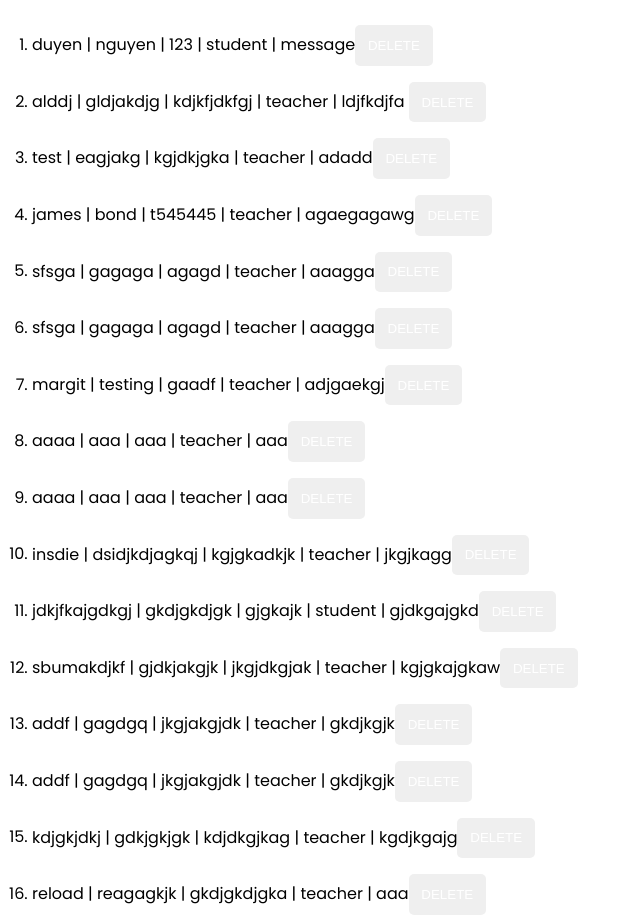
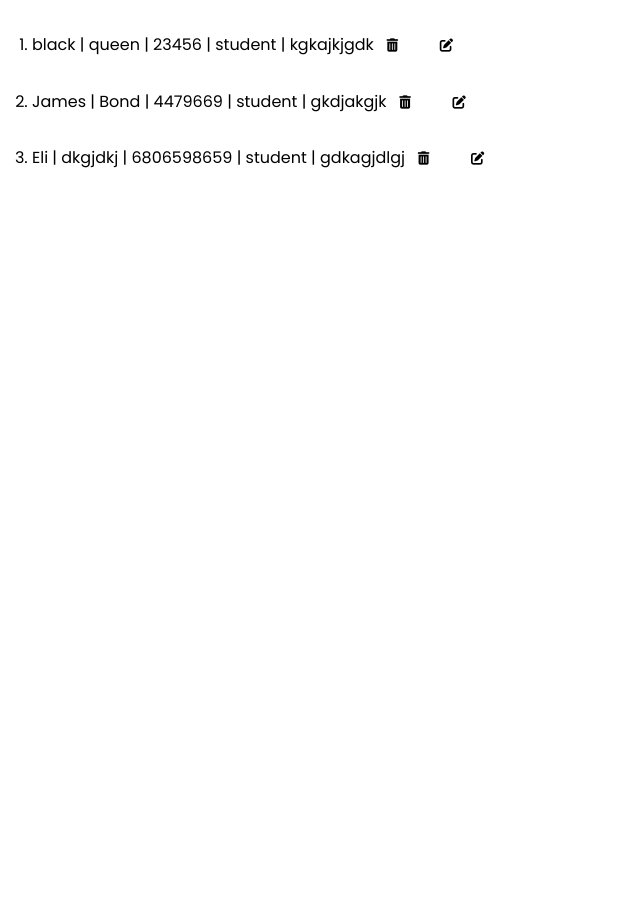
Before and after one commit to Duyen-codes/react22k-notes, a React (Create React App) app: page / in a window 1280 px wide. Shown: the part 540-1455 px from the top of the page, without its empty margins (0-640 px from the left). After the commit the page ends 800 px from the top, so only its background shows below. Built offline with nearby package versions, Linux system fonts and the light colour scheme; data requests are answered from the project's data file.

Commit message:
delete function, EditForm file edited

```diff
--- a/db.json
+++ b/db.json
@@ -1,132 +1,28 @@
 {
   "notes": [
     {
-      "firstname": "duyen",
-      "lastname": "nguyen",
-      "phonenumber": "123",
-      "message": "message",
+      "firstname": "black",
+      "lastname": "queen",
+      "phonenumber": "23456",
+      "message": "kgkajkjgdk",
       "role": "student",
-      "id": 1
-    },
-    {
-      "firstname": "alddj",
-      "lastname": "gldjakdjg",
-      "phonenumber": "kdjkfjdkfgj",
-      "message": "ldjfkdjfa ",
-      "role": "teacher",
-      "id": 2
-    },
-    {
-      "firstname": "test",
-      "lastname": "eagjakg",
-      "phonenumber": "kgjdkjgka",
-      "message": "adadd",
-      "role": "teacher",
-      "id": 3
-    },
-    {
-      "firstname": "james",
-      "lastname": "bond",
-      "phonenumber": "t545445",
-      "message": "agaegagawg",
-      "role": "teacher",
-      "id": 4
-    },
-    {
-      "firstname": "sfsga",
-      "lastname": "gagaga",
-      "phonenumber": "agagd",
-      "message": "aaagga",
-      "role": "teacher",
-      "id": 5
-    },
-    {
-      "firstname": "sfsga",
-      "lastname": "gagaga",
-      "phonenumber": "agagd",
-      "message": "aaagga",
-      "role": "teacher",
-      "id": 6
-    },
-    {
-      "firstname": "margit",
-      "lastname": "testing",
-      "phonenumber": "gaadf",
-      "message": "adjgaekgj",
-      "role": "teacher",
-      "id": 7
-    },
-    {
-      "firstname": "aaaa",
-      "lastname": "aaa",
-      "phonenumber": "aaa",
-      "message": "aaa",
-      "role": "teacher",
-      "id": 8
-    },
-    {
-      "firstname": "aaaa",
-      "lastname": "aaa",
-      "phonenumber": "aaa",
-      "message": "aaa",
-      "role": "teacher",
-      "id": 9
-    },
-    {
-      "firstname": "insdie ",
-      "lastname": "dsidjkdjagkqj",
-      "phonenumber": "kgjgkadkjk",
-      "message": "jkgjkagg",
-      "role": "teacher",
-      "id": 10
-    },
-    {
-      "firstname": "jdkjfkajgdkgj",
-      "lastname": "gkdjgkdjgk",
-      "phonenumber": "gjgkajk",
-      "message": "gjdkgajgkd",
-      "role": "student",
-      "id": 11
-    },
-    {
-      "firstname": "sbumakdjkf",
-      "lastname": "gjdkjakgjk",
-      "phonenumber": "jkgjdkgjak",
-      "message": "kgjgkajgkaw",
-      "role": "teacher",
-      "id": 12
-    },
-    {
-      "firstname": "addf",
-      "lastname": "gagdgq",
-      "phonenumber": "jkgjakgjdk",
-      "message": "gkdjkgjk",
-      "role": "teacher",
-      "id": 13
-    },
-    {
-      "firstname": "addf",
-      "lastname": "gagdgq",
-      "phonenumber": "jkgjakgjdk",
-      "message": "gkdjkgjk",
-      "role": "teacher",
-      "id": 14
-    },
-    {
-      "firstname": "kdjgkjdkj",
-      "lastname": "gdkjgkjgk",
-      "phonenumber": "kdjdkgjkag",
-      "message": "kgdjkgajg",
-      "role": "teacher",
       "id": 15
     },
     {
-      "firstname": "reload",
-      "lastname": "reagagkjk",
-      "phonenumber": "gkdjgkdjgka",
-      "message": "aaa",
-      "role": "teacher",
+      "firstname": "James",
+      "lastname": "Bond",
+      "phonenumber": "4479669",
+      "message": "gkdjakgjk",
+      "role": "student",
       "id": 16
+    },
+    {
+      "firstname": "Eli",
+      "lastname": "dkgjdkj",
+      "phonenumber": "6806598659",
+      "message": "gdkagjdlgj",
+      "role": "student",
+      "id": 17
     }
   ]
 }
--- a/public/index.html
+++ b/public/index.html
@@ -12,6 +12,10 @@
     <link rel="apple-touch-icon" href="%PUBLIC_URL%/logo192.png" />
 
     <link rel="manifest" href="%PUBLIC_URL%/manifest.json" />
+    <link
+      rel="stylesheet"
+      href="https://cdnjs.cloudflare.com/ajax/libs/font-awesome/6.1.1/css/all.min.css"
+    />
 
     <title>React App</title>
   </head>
--- a/src/App.js
+++ b/src/App.js
@@ -48,6 +48,7 @@ class App extends Component {
   // when users confirm 'yes'
   handleSubmit = () => {
     console.log("handle submit clicked");
+    // post input data to server
     axios
       .post("http://localhost:3010/notes", this.state.inputData)
       .then((res) => {
@@ -72,13 +73,34 @@ class App extends Component {
     // this.closeHandler();
   };
 
-  handleDelete = (note) => {
-    axios
-      .delete(`http://localhost:3010/notes/${note.id}`)
-      .then((response) => {
-        this.setState({ notes: [...this.state.notes, response.data] });
-      })
-      .catch((error) => console.log(error));
+  handleDelete = (id) => {
+    axios.delete(`http://localhost:3010/notes/${id}`).then((res) => {
+      const notes = this.state.notes.filter((item) => item.id !== id);
+      this.setState({ notes: notes });
+    });
+  };
+
+  handleEdit = (id) => {
+    console.log("handle edit", "item id:", id);
+  };
+
+  handleUpdate = (id) => {
+    axios.put(`http://localhost:3010/notes/${id}`);
+    console.log("handleEdit clicked");
+    this.setState({ showPopup: !this.state.showPopup });
+  };
+
+  updateHandler = (item) => {
+    this.setState({ currentNote: item });
+  };
+
+  inputUpdateHandler = (e) => {
+    this.setState({
+      currentNote: {
+        ...this.state.currentNote,
+        [e.target.name]: e.target.value,
+      },
+    });
   };
 
   render() {
@@ -97,7 +119,11 @@ class App extends Component {
             )}
           </div>
         </div>
-        <NoteList notes={this.state.notes} onClick={this.handleDelete} />
+        <NoteList
+          notes={this.state.notes}
+          delete={this.handleDelete}
+          edit={this.handleEdit}
+        />
       </div>
     );
   }
--- a/src/components/NoteList.js
+++ b/src/components/NoteList.js
@@ -12,7 +12,12 @@ const NoteList = (props) => {
             <li key={item.id}>
               {item.firstname} | {item.lastname} | {item.phonenumber} |{" "}
               {item.role} | {item.message}
-              <button onClick={() => props.onClick(item)}>delete</button>
+              <button onClick={() => props.delete(item.id)}>
+                <i className="fa-solid fa-trash-can"></i>
+              </button>
+              <button onClick={() => props.edit(item.id)}>
+                <i className="fa-solid fa-pen-to-square"></i>
+              </button>
             </li>
           ))}
         </ol>
--- a/src/components/NoteList.module.css
+++ b/src/components/NoteList.module.css
@@ -3,3 +3,9 @@
   margin-top: 3rem;
   padding-inline: 2rem;
 }
+
+.notelist-wrapper button {
+  border: none;
+  background: transparent;
+  color: black;
+}
```
Also changed, not shown: src/components/EditForm.js (added, +13 -0 lines).
